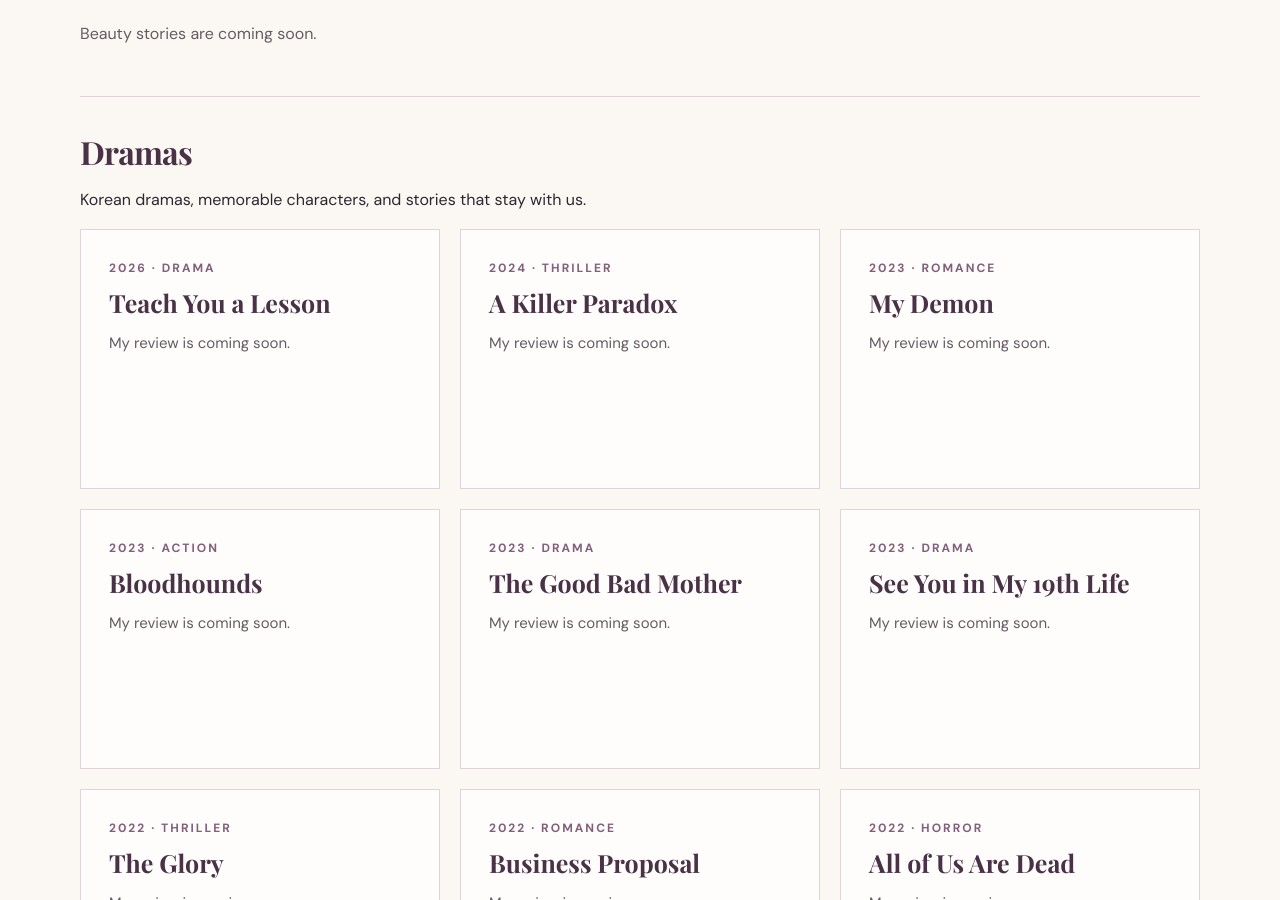
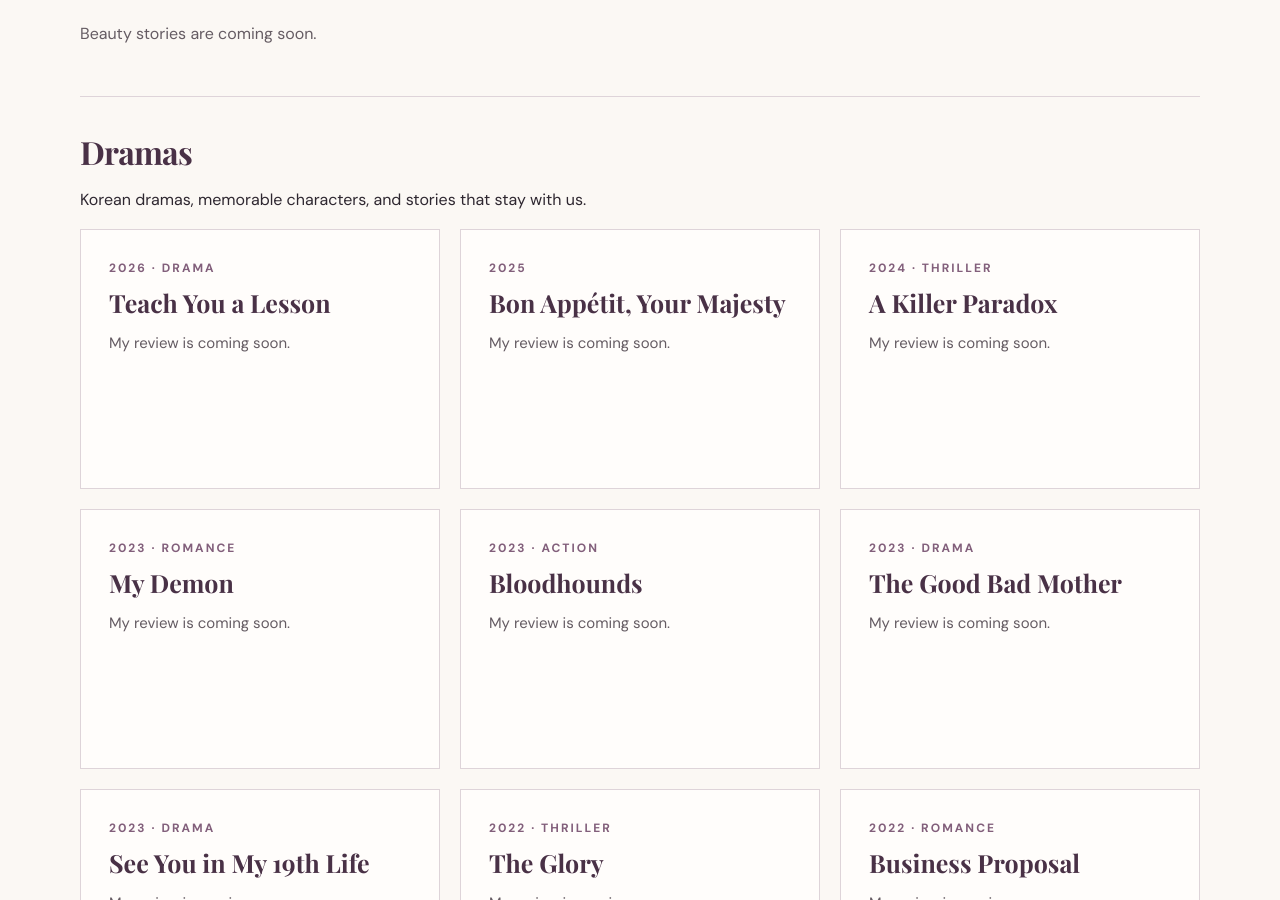
Before and after one commit to lydiarim22-coder/mindoflydia, a Jekyll site: the page built from korean-culture.html, in a window 1280 px wide and 900 px high, scrolled down 934 px. Built offline with Jekyll 4.4.1, drawn with Linux system fonts in a browser that asks for light colours; some web fonts are replaced.

Commit message:
Add Bon Appétit Your Majesty to Korean Culture dramas

```diff
--- a/_data/korean_culture_items.yml
+++ b/_data/korean_culture_items.yml
@@ -129,3 +129,8 @@
   genre: Drama
   topic: dramas
   note: "My review is coming soon."
+
+- title: "Bon Appétit, Your Majesty"
+  year: 2025
+  topic: dramas
+  note: "My review is coming soon."
--- a/korean-culture.html
+++ b/korean-culture.html
@@ -42,7 +42,7 @@ description: "Explore Korean food, beauty, dramas, movies, music, and books with
     <div class="post-grid">
       {% for item in topic_items %}
       <article class="post-card">
-        <p class="eyebrow">{{ item.year | escape }} &middot; {{ item.genre | escape }}</p>
+        <p class="eyebrow">{{ item.year | escape }}{% if item.genre %} &middot; {{ item.genre | escape }}{% endif %}</p>
         <h3>{{ item.title | escape }}</h3>
         <p>{{ item.note | escape }}</p>
       </article>
```
